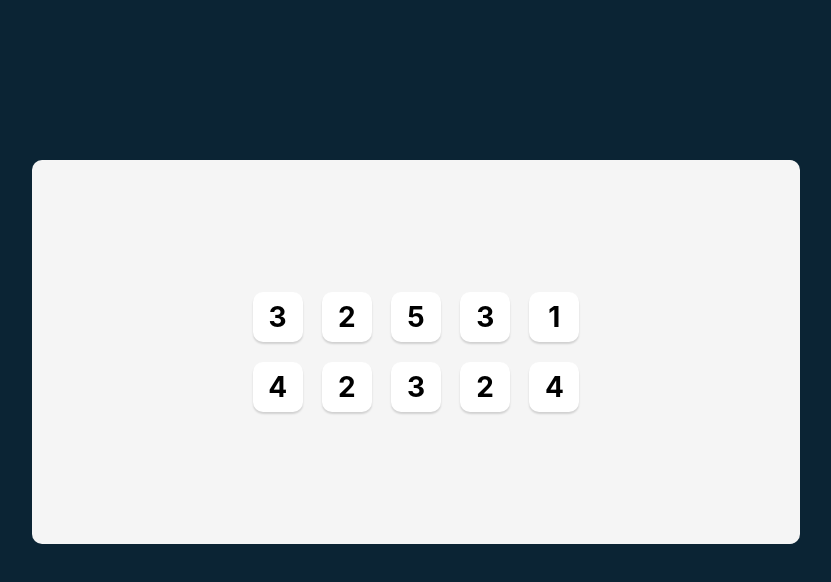
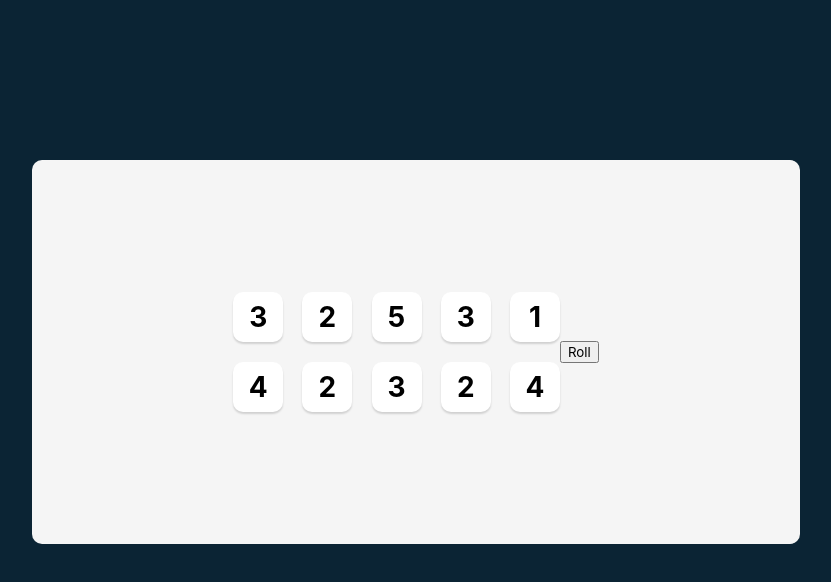
Before and after one commit to justberatt/tenziesGame, a React (Vite) app: page / in a window 1280 px wide. Shown: the top 582 px of the page, without its empty margins (224-1055 px from the left). Built offline with nearby package versions, Linux system fonts and the light colour scheme.

Commit message:
added a 'Roll' button, which when clicked will update the state with a new array of numbers

```diff
--- a/src/App.jsx
+++ b/src/App.jsx
@@ -1,8 +1,10 @@
 import { useState } from  'react'
 import Die from './components/Die'
 
-function App() {
-  const generateAllNewDice = () => {
+export default function App() {
+  const [numbers, setNumbers] = useState(generateAllNewDice())
+
+  function generateAllNewDice() {
     let arr = []
     for (let i=0; i<10; i++) {
       arr.push(Math.floor(Math.random() * 6 + 1))
@@ -14,18 +16,23 @@ function App() {
     //  .map(() => Math.ceil(Math.random() * 6))
   }
 
-  const [numbers, setNumbers] = useState(generateAllNewDice())
+  function handleRollClick() {
+    setNumbers(generateAllNewDice());
+  }
 
   const dice = numbers.map(number => <Die value={number} />)
   return (
     <>
       <main>
         <div className="dice-container">
-          {dice}
+            {dice}
         </div>
+        <button
+          onClick={handleRollClick}
+          className="roll-btn">
+          Roll
+        </button>
       </main>
     </>
   )
 }
-
-export default App
```
